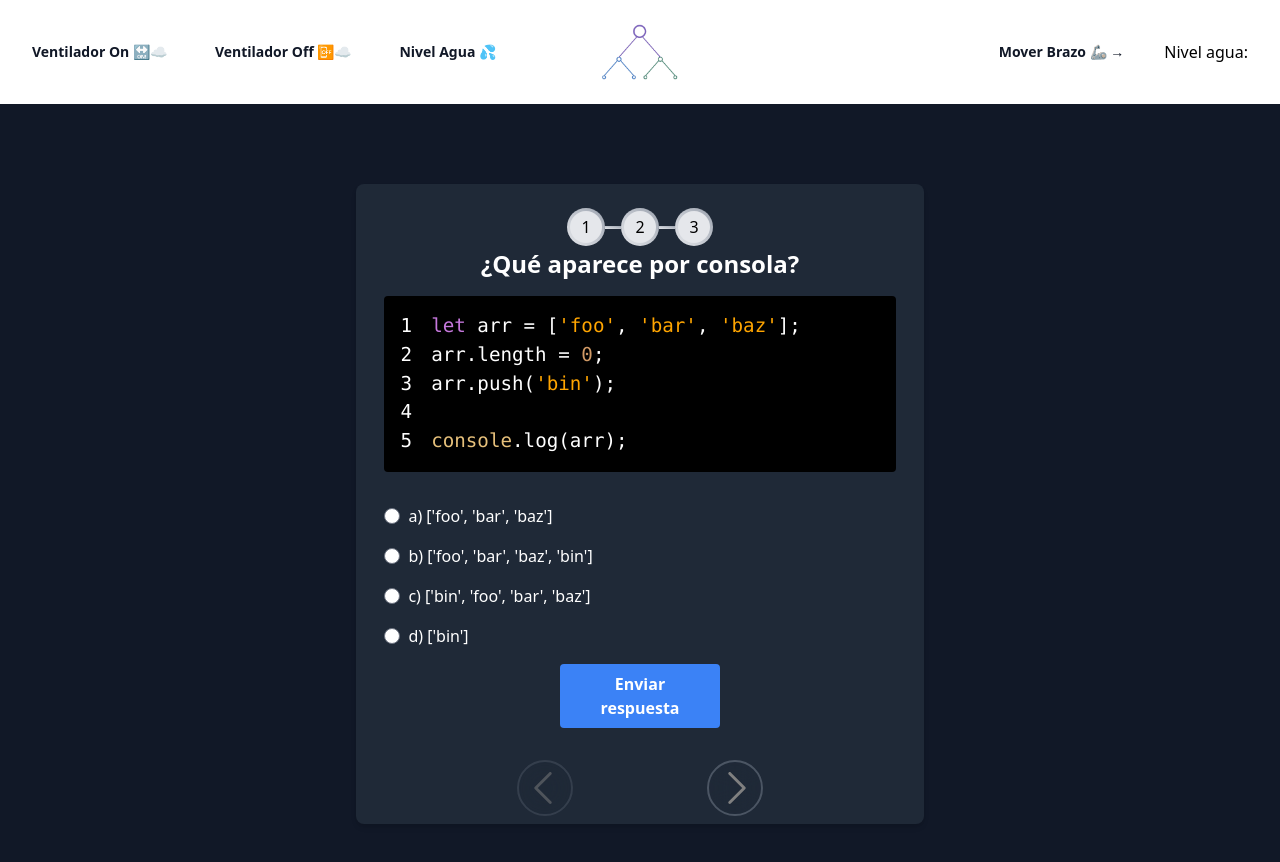
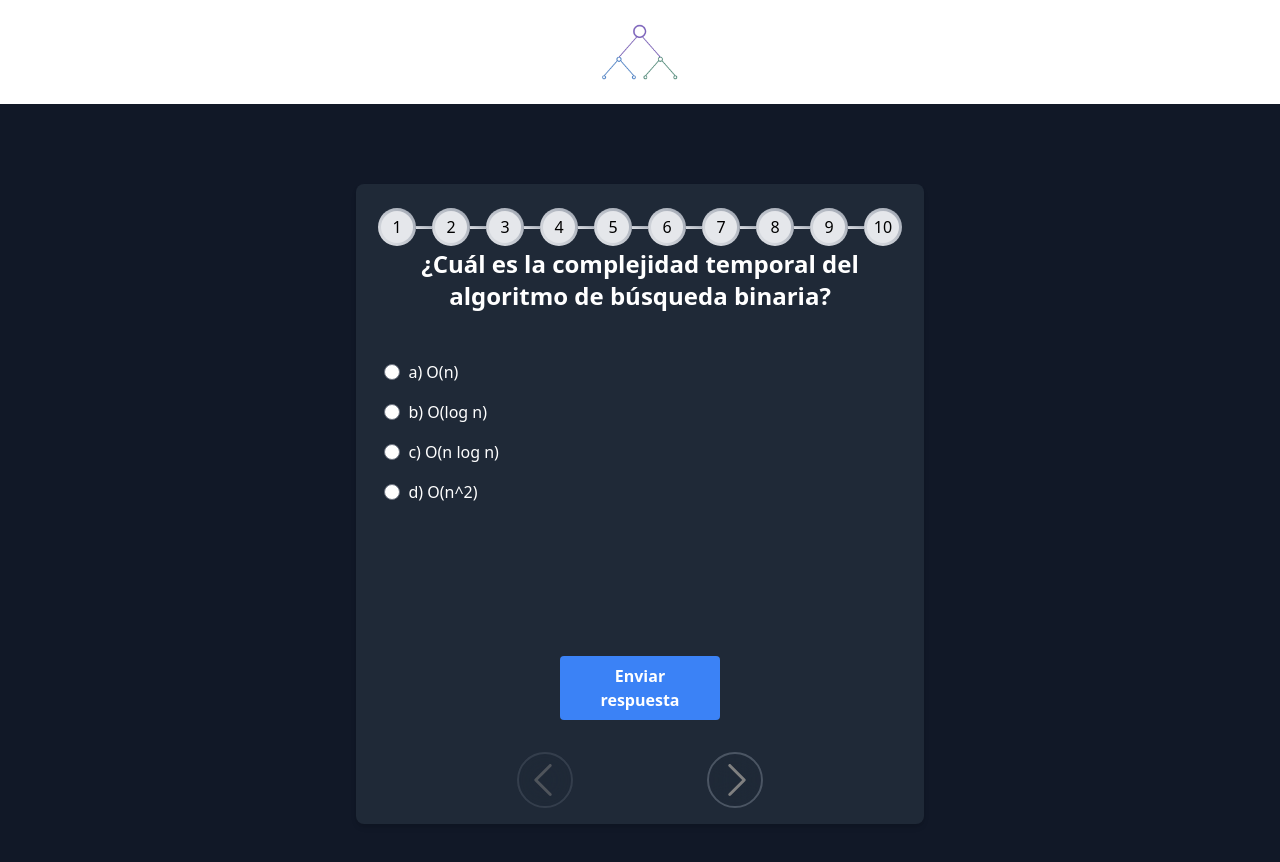
Before and after one commit to trilord243/client-johnny-five, a React (Vite) app: page / in a window 1280 px wide. Shown: the top 862 px of the page. Built offline with nearby package versions, Linux system fonts and the light colour scheme.

Commit message:
features(app) only quiestions and other endpoint

```diff
--- a/src/components/Navbar.tsx
+++ b/src/components/Navbar.tsx
@@ -1,70 +1,19 @@
-import { useState } from 'react'
-import { Dialog } from '@headlessui/react'
-import { Bars3Icon, XMarkIcon } from '@heroicons/react/24/outline'
-import Logo from "../assets/Icono-MT.png"
-
-
-
+import { useState } from "react";
+import { Dialog } from "@headlessui/react";
+import { Bars3Icon, XMarkIcon } from "@heroicons/react/24/outline";
+import Logo from "../assets/Icono-MT.png";
 
 export default function Navbar() {
-    const [mobileMenuOpen, setMobileMenuOpen] = useState(false)
-    const [waterLevel, setWaterLevel] = useState(null);
-    const relay = () => {
+  const [mobileMenuOpen, setMobileMenuOpen] = useState(false);
 
-        fetch('http://localhost:3000/relay')
-
-    };
-
-    const ventiladorOn = async () => {
-        console.log("first")
-
-        fetch('http://localhost:3000/motor-on ')
-
-    };
-    const ventiladorOff = async () => {
-        console.log("first")
-
-        fetch('http://localhost:3000/motor-off ')
-
-    };
-    const agua = async () => {
-        const response = await fetch('http://localhost:3000/water')
-        const data = await response.json();
-        console.log(data)
-        setWaterLevel(data.level);
-    };
-
-    const navigation = [
-        { name: 'Ventilador On 🔛☁', onClick: ventiladorOn },
-        { name: 'Ventilador Off 📴☁', onClick: ventiladorOff },
-        { name: 'Nivel Agua 💦', onClick: agua },
-        ,
-    ]
-
-
-
-    let waterStatus = "";
-    if (waterLevel !== null) {
-        if (waterLevel >= 400) {
-            waterStatus = "Lleno 😱";
-        } else if (waterLevel >= 100) {
-            waterStatus = "Medio 😒";
-        } else {
-            waterStatus = "Vacio 🚰";
-        }
-    }
   return (
     <header className="bg-white">
-            <nav className="mx-auto flex max-w-7xl items-center justify-between p-6 lg:px-8" aria-label="Global">
+      <nav
+        className="mx-auto flex max-w-7xl items-center justify-between p-6 lg:px-8"
+        aria-label="Global"
+      >
         <div className="flex flex-1">
-                    <div className="hidden lg:flex lg:gap-x-12" >
-                        {navigation.map((item) => (
-                            <p key={item.name} onClick={item.onClick} className="text-sm font-semibold leading-6 cursor-pointer text-gray-900">
-                                {item.name}
-                            </p>
-                        ))}
-
-                    </div>
+          <div className="hidden lg:flex lg:gap-x-12"></div>
           <div className="flex lg:hidden">
             <button
               type="button"
@@ -81,14 +30,14 @@ export default function Navbar() {
           <span className="sr-only">Metrotech</span>
           <img className="h-14 w-auto max-md:pr-4" src={Logo} alt="" />
         </a>
-                <div className="flex flex-1 justify-end">
-                    <a onClick={relay} href="#" className="text-sm font-semibold leading-6 text-gray-900">
-                        Mover Brazo 🦾 <span aria-hidden="true">&rarr;</span>
-                    </a>
-                    <span className='ml-10' > Nivel agua: {waterStatus}</span>
-                </div>
+        <div className="flex flex-1 justify-end"></div>
       </nav>
-            <Dialog as="div" className="lg:hidden" open={mobileMenuOpen} onClose={setMobileMenuOpen}>
+      <Dialog
+        as="div"
+        className="lg:hidden"
+        open={mobileMenuOpen}
+        onClose={setMobileMenuOpen}
+      >
         <div className="fixed inset-0 z-10" />
         <Dialog.Panel className="fixed inset-y-0 left-0 z-10 w-full overflow-y-auto bg-white px-6 py-6">
           <div className="flex items-center justify-between">
@@ -104,31 +53,20 @@ export default function Navbar() {
             </div>
             <a href="#" className="-m-1.5 p-1.5">
               <span className="sr-only">Metrotech</span>
-                            <img
-                                className="h-8 w-auto"
-                                src={Logo}
-                                alt="a"
-                            />
+              <img className="h-8 w-auto" src={Logo} alt="a" />
             </a>
             <div className="flex flex-1 justify-end">
-                            <a href="#" className="text-sm font-semibold leading-6 text-gray-900">
+              <a
+                href="#"
+                className="text-sm font-semibold leading-6 text-gray-900"
+              >
                 Mover Brazo <span aria-hidden="true">&rarr;</span>
               </a>
             </div>
           </div>
-                    <div className="mt-6 space-y-2">
-                        {navigation.map((item) => (
-                            <a
-                                key={item.name}
-                                href={item.href}
-                                className="-mx-3 block rounded-lg px-3 py-2 text-base font-semibold leading-7 text-gray-900 hover:bg-gray-50"
-                            >
-                                {item.name}
-                            </a>
-                        ))}
-                    </div>
+          <div className="mt-6 space-y-2"></div>
         </Dialog.Panel>
       </Dialog>
     </header>
-    )
+  );
 }
--- a/src/components/Questions/Form.tsx
+++ b/src/components/Questions/Form.tsx
@@ -1,13 +1,8 @@
-import { useState } from "react";
-
-import { format } from "prettier";
-// import parserBabel from "prettier/parser-babel";
-
+import { useState, useEffect } from "react";
 import SyntaxHighlighter from "react-syntax-highlighter/dist/esm/default-highlight";
 import { atomOneDark } from "react-syntax-highlighter/dist/esm/styles/hljs";
 import useQuestions from "../../hooks/useQuestions";
 import FeedBackMessage, { AnswerState } from "./FeedBackMessage";
-
 import Arrow from "../../assets/icons/arrow.svg";
 import QuestionCounter from "./QuestionCounter";
 import { Question } from "../../models/Question";
@@ -15,23 +10,27 @@ import { Question } from "../../models/Question";
 export default function Form() {
   const { questions } = useQuestions();
   const [selectedAnswer, setSelectedAnswer] = useState(0);
-
   const [currentQuestion, setCurrentQuestion] = useState(0);
   const [message, setMessage] = useState("");
   const [timeoutId, setTimeoutId] = useState<NodeJS.Timeout | null>(null);
   const [isChecking, setIsChecking] = useState(false);
+  const [correctCount, setCorrectCount] = useState(0);
+
+  useEffect(() => {
+    if (correctCount === 3) {
+      // Llamar a la API cuando se alcancen 3 respuestas correctas
+      fetch("http://localhost:3000/premio")
+        .then((response) => response.json())
+        .then((data) => console.log("API response:", data))
+        .catch((error) => console.error("Error calling API:", error));
+    }
+  }, [correctCount]);
 
   const codeString = `
 function HelloWorld({greeting = "hello", greeted = '"World"', silent = false, onMouseOver,}) {
 
 }
 `;
-
-  // FIXME - Conseguir manera de formatear con prettier
-  // const formattedCodeString = format(codeString, {
-  //   parser: "babel",
-  //   plugins: [parserBabel],
-  // });
 
   async function checkAnswer(question: Question, answerIndex: number) {
     if (isChecking) return;
@@ -46,12 +45,10 @@ function HelloWorld({greeting = "hello", greeted = '"World"', silent = false, on
       if (answerIndex === question.correctAnswerIndex) {
         question.answerState = AnswerState.CORRECT;
         setMessage("¡Respuesta correcta!");
-        await fetch("http://localhost:3000/correcto");
+        setCorrectCount((prevCount) => prevCount + 1);
       } else {
         question.answerState = AnswerState.INCORRECT;
-
         setMessage("Respuesta incorrecta. Intenta de nuevo.");
-        await fetch("http://localhost:3000/incorrecto");
       }
     } catch (error) {
       console.log("error con la API", error);
@@ -107,7 +104,6 @@ function HelloWorld({greeting = "hello", greeted = '"World"', silent = false, on
             ...atomOneDark,
             hljs: {
               width: "100%",
-              // maxWidth: '23rem',
               background: "black",
               padding: "1rem",
               borderRadius: "0.25rem",
@@ -158,7 +154,7 @@ function HelloWorld({greeting = "hello", greeted = '"World"', silent = false, on
         >
           <img
             src={Arrow}
-            alt="Siguiente pregunta"
+            alt="Pregunta anterior"
             className="h-8 rotate-180 absolute top-1/2 -translate-y-1/2 left-[0.5rem]"
           />
         </button>
@@ -208,7 +204,6 @@ function HelloWorld({greeting = "hello", greeted = '"World"', silent = false, on
             questions={questions}
             questionSetter={(index: number) => {
               setCurrentQuestion(index);
-              console.log("hola");
             }}
           />
           {questions.length === 0 ? (
--- a/src/hooks/useQuestions.tsx
+++ b/src/hooks/useQuestions.tsx
@@ -9,43 +9,117 @@ export default function useQuestions() {
     setQuestions([
       {
         id: 1,
-        title: "¿Qué aparece por consola?",
-
+        title:
+          "¿Cuál es la complejidad temporal del algoritmo de búsqueda binaria?",
         description: "",
-        code: `let arr = ['foo', 'bar', 'baz'];
-arr.length = 0;
-arr.push('bin');
-
-console.log(arr);`,
-        answers: [
-          "['foo', 'bar', 'baz']",
-          "['foo', 'bar', 'baz', 'bin']",
-          "['bin', 'foo', 'bar', 'baz']",
-          "['bin']",
-        ],
-        correctAnswerIndex: 3,
+        answers: ["O(n)", "O(log n)", "O(n log n)", "O(n^2)"],
+        correctAnswerIndex: 1,
         answerState: AnswerState.NOT_ANSWERED,
       },
       {
         id: 2,
         title:
-          "¿Cuáles son los 4 pilares de la Programación Orientada a Objetos (POO?)",
+          "¿Qué estructura de datos se utiliza generalmente para implementar una cola?",
+        description: "",
+        answers: ["Array", "Lista enlazada", "Árbol binario", "Pila"],
+        correctAnswerIndex: 1,
+        answerState: AnswerState.NOT_ANSWERED,
+      },
+      {
+        id: 3,
+        title: "¿Cuál es la característica principal de una tabla hash?",
         description: "",
         answers: [
-          "Abstracción, Encapsulamiento, Herencia y Polimorfismo",
-          "Abstracción, Funcionalidad, Encapsulamiento y Legible",
-          "Funcional, Heredable, Legible y Reutilizable",
-          "Herencia, Polimorfismo, Funcional y De tipado",
+          "Permite búsquedas en tiempo constante promedio",
+          "Mantiene los elementos ordenados",
+          "Es una estructura de datos de tipo LIFO",
+          "Es inmutable",
         ],
         correctAnswerIndex: 0,
         answerState: AnswerState.NOT_ANSWERED,
       },
       {
-        id: 3,
-        title: "Cuál de las siguientes complejidades Big O es más eficiente?",
+        id: 4,
+        title:
+          "¿Cuál es el mejor caso de complejidad temporal para el algoritmo de ordenación Quicksort?",
         description: "",
-        answers: ["O(n^2)", "O(n)", "O(log(n))", "O(n*log(n))"],
+        answers: ["O(n^2)", "O(n log n)", "O(n)", "O(log n)"],
         correctAnswerIndex: 1,
+        answerState: AnswerState.NOT_ANSWERED,
+      },
+      {
+        id: 5,
+        title:
+          "¿Qué técnica de diseño de algoritmos se utiliza en el algoritmo de Fibonacci con programación dinámica?",
+        description: "",
+        answers: [
+          "Dividir y conquistar",
+          "Greedy",
+          "Backtracking",
+          "Memoización",
+        ],
+        correctAnswerIndex: 4,
+        answerState: AnswerState.NOT_ANSWERED,
+      },
+      {
+        id: 6,
+        title:
+          "¿Qué estructura de datos es más adecuada para implementar un algoritmo de Dijkstra?",
+        description: "",
+        answers: [
+          "Pila",
+          "Cola de prioridad",
+          "Árbol binario",
+          "Lista enlazada",
+        ],
+        correctAnswerIndex: 1,
+        answerState: AnswerState.NOT_ANSWERED,
+      },
+      {
+        id: 7,
+        title: "¿Qué es un árbol AVL?",
+        description: "",
+        answers: [
+          "Un árbol binario de búsqueda balanceado",
+          "Un tipo de lista enlazada",
+          "Una pila de prioridad",
+          "Un árbol no balanceado",
+        ],
+        correctAnswerIndex: 0,
+        answerState: AnswerState.NOT_ANSWERED,
+      },
+      {
+        id: 8,
+        title: "¿Cuál es la diferencia entre un árbol B y un árbol B+?",
+        description: "",
+        answers: [
+          "Un árbol B es un árbol de búsqueda, un árbol B+ no lo es",
+          "En un árbol B+, las hojas están enlazadas en una lista enlazada",
+          "Un árbol B tiene una complejidad diferente para las operaciones de búsqueda",
+          "No hay diferencia",
+        ],
+        correctAnswerIndex: 1,
+        answerState: AnswerState.NOT_ANSWERED,
+      },
+      {
+        id: 9,
+        title: "¿Cuál es la complejidad espacial del algoritmo Merge Sort?",
+        description: "",
+        answers: ["O(1)", "O(log n)", "O(n)", "O(n log n)"],
+        correctAnswerIndex: 3,
+        answerState: AnswerState.NOT_ANSWERED,
+      },
+      {
+        id: 10,
+        title: "¿Qué es un 'grafo dirigido acíclico' (DAG)?",
+        description: "",
+        answers: [
+          "Un grafo sin ciclos dirigido",
+          "Un grafo con ciclos dirigido",
+          "Un grafo sin ciclos no dirigido",
+          "Un grafo con ciclos no dirigido",
+        ],
+        correctAnswerIndex: 0,
         answerState: AnswerState.NOT_ANSWERED,
       },
     ]);
```
Lines whose indentation alone changed are shown as unchanged.
